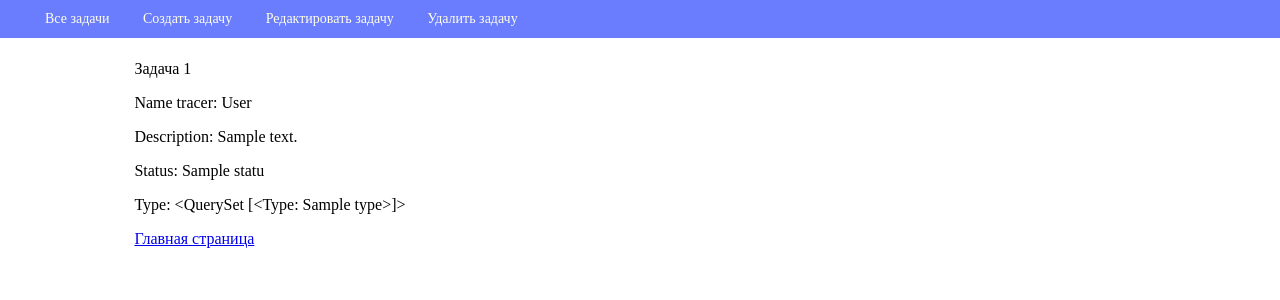
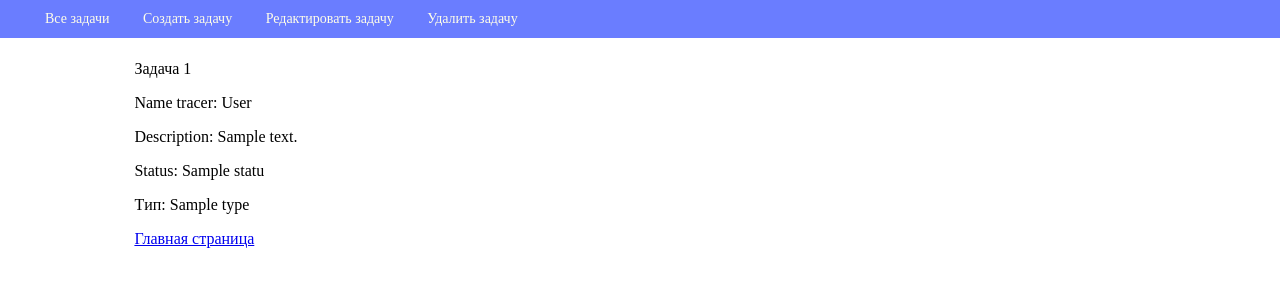
Before and after one commit to nurbekov0001/tracer, a Django app: page /tracer/1/ in a window 1280 px wide. Shown: the top 300 px of the page. Run offline with Django 3.2, Linux system fonts and the light colour scheme; tables that the repository leaves empty hold one stand-in row (values such as "Sample post"); parts of the project's set-up code (start-up, migrations or seed data) failed here and were passed over.

Commit message:
поменял html вывод и views чтобы коректно выводило

```diff
--- a/issure_tracker/webapp/templates/index.html
+++ b/issure_tracker/webapp/templates/index.html
@@ -5,8 +5,9 @@
     {% for tracer in tracers %}
             <p><a href="{% url "view" tracer.id %}"> Название: {{ tracer.surname }}</a><br/>
                 Описание:{{tracer.description  }}<br/>
-            Статус: {{ tracer.status }}<br/>
-            Тип: {{ tracer.type }}<br/>
+                Статус: {{ tracer.status }}<br/>
+           <p>Тип: {% for type in tracer.type.all %}{{ type.name }}
+        {% if not forloop.last %}, {% endif %}{% endfor %}</p>
 
         </p>
         <br/>
--- a/issure_tracker/webapp/templates/view.html
+++ b/issure_tracker/webapp/templates/view.html
@@ -10,6 +10,7 @@
     <p> Name tracer: {{ tracer.surname }}</p>
     <p>Description: {{ tracer.description}}</p>
     <p>Status: {{ tracer.status}}</p>
-        <p>Type: {{ tracer.type.all}}</p>
+    <p>Tип: {% for type in tracer.type.all %}{{ type.name }}
+        {% if not forloop.last %}, {% endif %}{% endfor %}</p>
     <a href="{% url "list" %}">Главная страница</a>
 {% endblock %}
--- a/issure_tracker/webapp/views.py
+++ b/issure_tracker/webapp/views.py
@@ -36,7 +36,6 @@ class CreateView(View):
                 surname=form.cleaned_data.get("surname"),
                 description=form.cleaned_data.get("description"),
                 status=form.cleaned_data.get("status"),
-
             )
             tracer.type.set(form.cleaned_data.get("type"))
             return redirect('view', pk=tracer.id)
@@ -50,7 +49,7 @@ class UpdateView(View):
             'surname': tracer.surname,
             'description': tracer.description,
             'status': tracer.status,
-            'type': tracer.type,
+            'type': tracer.type.all(),
 
         })
         return render(request, 'update.html', context={'form': form, 'tracer': tracer})
@@ -61,8 +60,8 @@ class UpdateView(View):
         if form.is_valid():
             tracer.surname = form.cleaned_data.get("surname")
             tracer.description = form.cleaned_data.get("description")
-            tracer.category = form.cleaned_data.get("status")
-            tracer.remainder = form.cleaned_data.get("type")
+            tracer.status = form.cleaned_data.get("status")
+            tracer.type.set(form.cleaned_data.get("type"))
             tracer.save()
             return redirect('view', pk=tracer.id)
         return render(request, 'update.html', context={'form': form, 'tracer': tracer})
```
